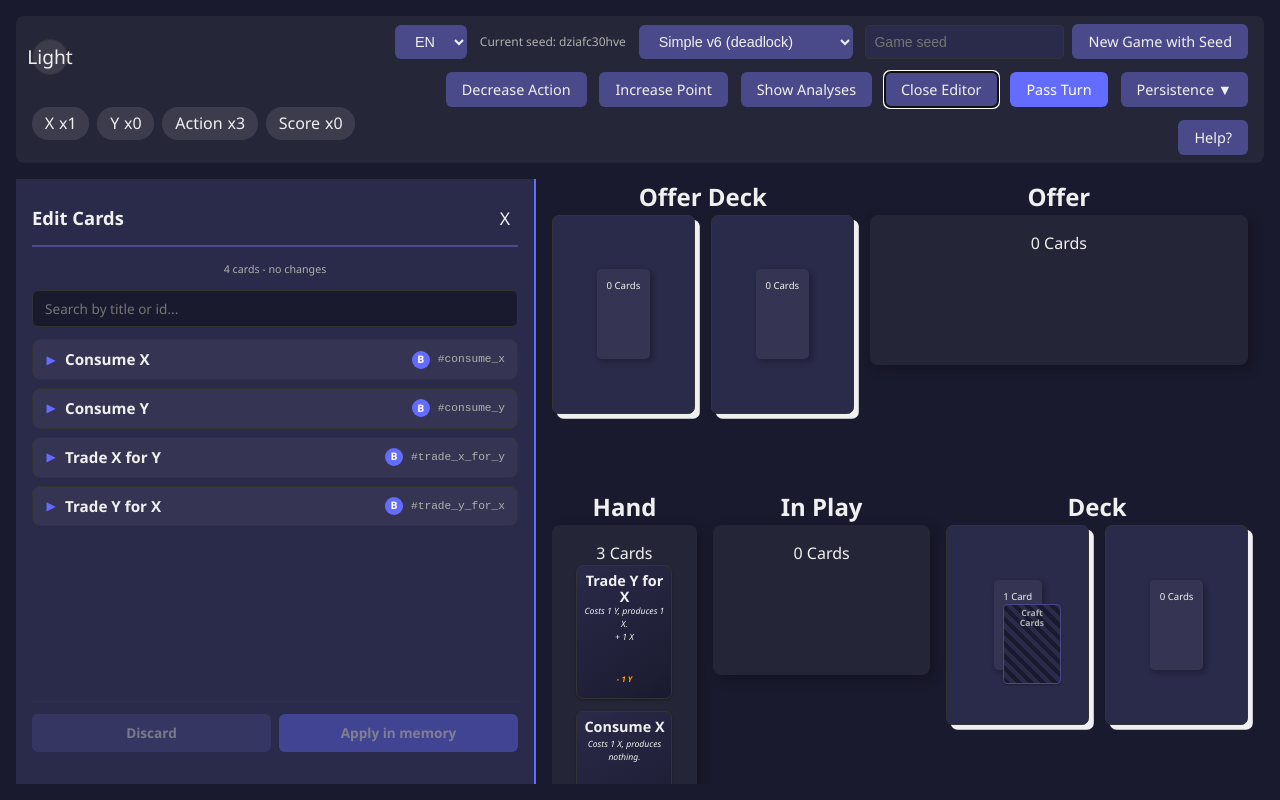
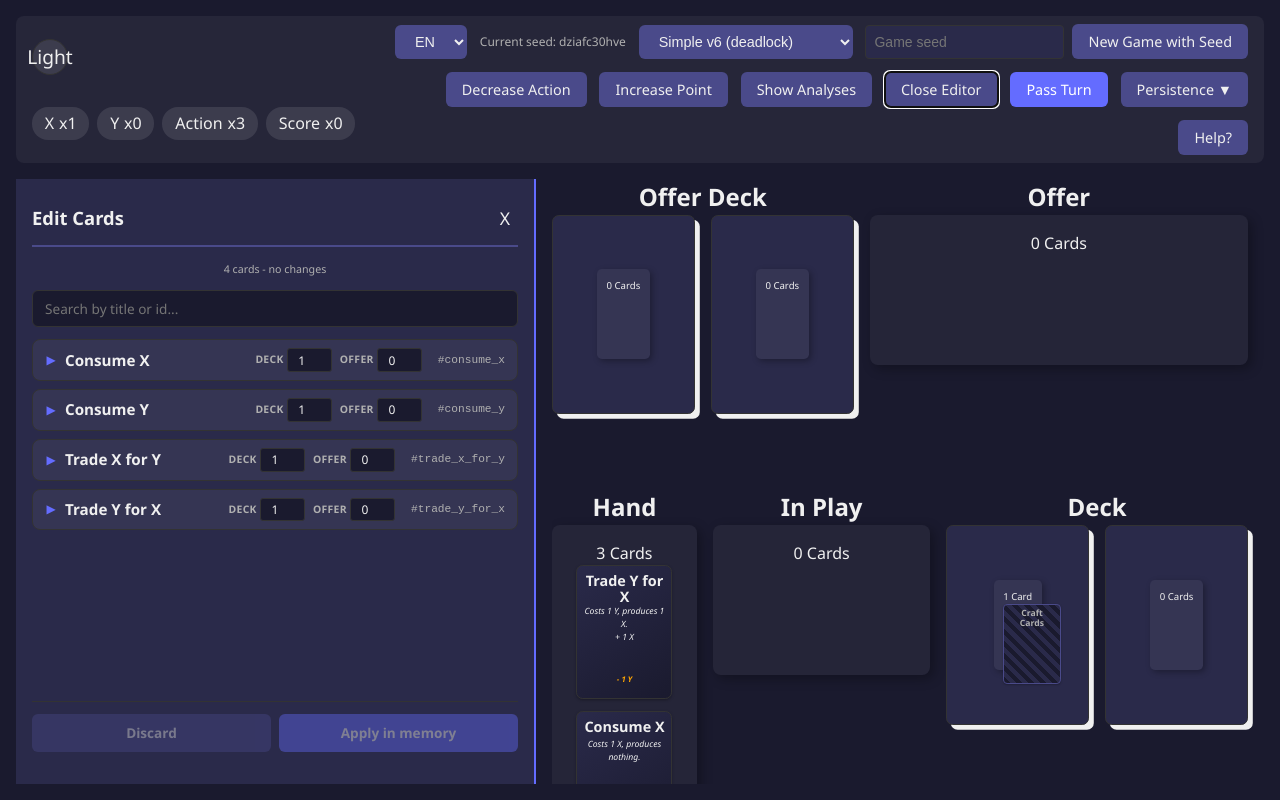
Before and after one commit to ufjf-gamelab/craft-cards, a React (Vite) app: page / in a window 1280 px wide. Both pictures are taken after a click on the button "Edit Cards". Built offline with nearby package versions, Linux system fonts and the light colour scheme.

Commit message:
alterar quantidade

```diff
--- a/src/App.tsx
+++ b/src/App.tsx
@@ -28,7 +28,7 @@ import { CartaType, GAME_INITIAL } from "./data/cartas";
 import PersistenceDropdown from "./PersistanceDropdown.tsx";
 import { availableModels } from "./models/index.ts";
 import TutorialModal from "./TutorialModal.tsx";
-import CardEditor, { DeckMembership } from "./CardEditor.tsx";
+import CardEditor, { DeckMembership, DeckQuantities } from "./CardEditor.tsx";
 import { useTranslation } from "react-i18next";
 
 type AnalysisTab = "petriNet" | "graph" | "historico";
@@ -320,43 +320,99 @@ function App() {
   const deckMembership: DeckMembership = React.useMemo(() => {
   const sourceModel = isCustomModel ? customModel : gameModel;
   if (!sourceModel) return {};
-    const baralhoIds = new Set<string>(
-      sourceModel.baralho.map((c: CartaType) => c.id)
-    );
-    const ofertaIds = new Set<string>(
-      sourceModel.baralhoDaOferta.map((c: CartaType) => c.id)
-    );
+
+  const baralhoCount = new Map<string, number>();
+  const ofertaCount = new Map<string, number>();
+
+  sourceModel.baralho.forEach((c: CartaType) => {
+    baralhoCount.set(c.id, (baralhoCount.get(c.id) || 0) + 1);
+  });
+  sourceModel.baralhoDaOferta.forEach((c: CartaType) => {
+    ofertaCount.set(c.id, (ofertaCount.get(c.id) || 0) + 1);
+  });
+
   const map: DeckMembership = {};
   allCards.forEach((c) => {
+    const b = baralhoCount.get(c.id) || 0;
+    const o = ofertaCount.get(c.id) || 0;
     map[c.id] = {
-        baralho: baralhoIds.has(c.id),
-        oferta: ofertaIds.has(c.id),
+      baralho: b > 0,
+      oferta: o > 0,
+      baralhoCount: b,
+      ofertaCount: o,
     };
   });
   return map;
 }, [allCards, gameModel, customModel, isCustomModel]);
 
-  const handleCardEditorSave = (updatedCards: CartaType[]) => {
+const handleCardEditorSave = (
+  updatedCards: CartaType[],
+  quantities: DeckQuantities
+) => {
   const map = new Map(updatedCards.map((c) => [c.id, c]));
 
-    const patchModel = (model: any) => ({
-      ...model,
-      baralho: model.baralho.map((c: CartaType) => map.get(c.id) ?? c),
-      baralhoDaOferta: model.baralhoDaOferta.map(
-        (c: CartaType) => map.get(c.id) ?? c
-      ),
+  const rebuildFromQuantities = (
+    originalDeck: CartaType[],
+    key: "baralho" | "oferta"
+  ): CartaType[] => {
+    const result: CartaType[] = [];
+    const seen = new Set<string>();
+
+    // Manter a ordem de primeira aparição do deck original
+    originalDeck.forEach((c) => {
+      if (seen.has(c.id)) return;
+      seen.add(c.id);
+      const q = quantities[c.id]?.[key] ?? 0;
+      const carta = map.get(c.id) ?? c;
+      for (let i = 0; i < q; i++) result.push(carta);
     });
 
+    // Adicionar cartas que não estavam no original mas agora têm quantidade
+    Object.entries(quantities).forEach(([id, q]) => {
+      if (!seen.has(id) && q[key] > 0) {
+        const carta = map.get(id);
+        if (carta) {
+          for (let i = 0; i < q[key]; i++) result.push(carta);
+        }
+      }
+    });
+
+    return result;
+  };
+
+  const buildPatchedModel = (model: any) => ({
+    ...model,
+    baralho: rebuildFromQuantities(model.baralho, "baralho"),
+    baralhoDaOferta: rebuildFromQuantities(model.baralhoDaOferta, "oferta"),
+  });
+
+  const currentModel = isCustomModel ? customModel : gameModel;
+  if (!currentModel) return;
+
+  const patched = buildPatchedModel(currentModel);
+
   if (isCustomModel) {
-      setCustomModel((prev: any) => (prev ? patchModel(prev) : prev));
+    setCustomModel(patched);
   } else {
-      setGameModel((prev: any) => (prev ? patchModel(prev) : prev));
+    setGameModel(patched);
   }
 
-    // Atualiza as cartas ativas no estado do jogo (mão, baralho, oferta, etc.)
   dispatch({ type: GameActions.UPDATE_CARDS, cards: updatedCards });
 
-    // Força remontagem do painel de análises (grafo, Petri net, métricas)
+  const newGame = setupNewGame(patched);
+
+  // ── Preserva o painel de análises aberto e a aba ativa ──
+  const newGameWithUI = {
+    ...newGame,
+    analisesVisiveis: game.analisesVisiveis,
+    activeTab: game.activeTab,
+  };
+
+  setGameFinished(false);
+  setFinalScore(null);
+  setFinishReason("none");
+  dispatch({ type: GameActions.LOAD_GAME, payload: newGameWithUI });
+
   setModelVersion((v) => v + 1);
 };
 
--- a/src/CardEditor.css
+++ b/src/CardEditor.css
@@ -332,3 +332,51 @@
     box-shadow: 4px 0 12px var(--shadow-color);
   }
 }
+
+.card-editor-quantity {
+  display: flex;
+  gap: 0.5rem;
+  align-items: center;
+  font-size: 0.7rem;
+  color: var(--text-secondary);
+  margin-right: 0.5rem;
+}
+
+.card-editor-quantity label {
+  display: flex;
+  align-items: center;
+  gap: 0.2rem;
+}
+
+.card-editor-quantity .q-label {
+  font-size: 0.65rem;
+  font-weight: 600;
+  text-transform: uppercase;
+  letter-spacing: 0.3px;
+}
+
+.card-editor-quantity input {
+  width: 45px;
+  padding: 0.15rem 0.3rem;
+  font-size: 0.75rem;
+  background: var(--bg-primary);
+  color: var(--text-primary);
+  border: 1px solid var(--border-color);
+  border-radius: 3px;
+  text-align: center;
+  font-family: inherit;
+}
+
+.card-editor-quantity input:focus {
+  outline: none;
+  border-color: var(--accent-color);
+}
+
+.card-editor-item-header {
+  cursor: default;
+}
+
+.card-editor-item-header h3,
+.card-editor-arrow {
+  cursor: pointer;
+}
--- a/src/CardEditor.tsx
+++ b/src/CardEditor.tsx
@@ -6,7 +6,17 @@ import { useCardTranslations } from "./i18n/useCardTranslations";
 
 export type DeckMembership = Record<
   string,
-  { baralho: boolean; oferta: boolean }
+  {
+    baralho: boolean;
+    oferta: boolean;
+    baralhoCount: number;
+    ofertaCount: number;
+  }
+>;
+
+export type DeckQuantities = Record<
+  string,
+  { baralho: number; oferta: number }
 >;
 
 type CardEditorProps = {
@@ -14,7 +24,7 @@ type CardEditorProps = {
   cards: CartaType[];
   availableResources: string[];
   deckMembership?: DeckMembership;
-  onSave: (cards: CartaType[]) => void;
+  onSave: (cards: CartaType[], quantities: DeckQuantities) => void;
 };
 
 export default function CardEditor({
@@ -29,6 +39,22 @@ export default function CardEditor({
 
   const [editableCards, setEditableCards] = useState<CartaType[]>(() =>
     JSON.parse(JSON.stringify(cards))
+  );
+
+  const buildInitialQuantities = (): DeckQuantities => {
+    const q: DeckQuantities = {};
+    cards.forEach((c) => {
+      const m = deckMembership?.[c.id];
+      q[c.id] = {
+        baralho: m?.baralhoCount ?? 0,
+        oferta: m?.ofertaCount ?? 0,
+      };
+    });
+    return q;
+  };
+
+  const [quantities, setQuantities] = useState<DeckQuantities>(
+    buildInitialQuantities
   );
   const [expandedId, setExpandedId] = useState<string | null>(null);
   const [dirty, setDirty] = useState(false);
@@ -47,7 +73,6 @@ export default function CardEditor({
     if (!query.trim()) return editableCards;
     const q = query.trim().toLowerCase();
     return editableCards.filter((c) => {
-      // Busca pelo título exibido (traduzido ou customizado) OU pelo id interno
       const tituloExibido = tr.tituloSmart(c).toLowerCase();
       const tituloBruto = c.titulo.toLowerCase();
       const id = c.id.toLowerCase();
@@ -62,6 +87,19 @@ export default function CardEditor({
     setEditableCards((prev) =>
       prev.map((c) => (c.id === id ? { ...c, ...patch } : c))
     );
+  };
+
+  const updateQuantity = (
+    id: string,
+    key: "baralho" | "oferta",
+    value: number
+  ) => {
+    setDirty(true);
+    const safe = Math.max(0, Math.min(99, Math.floor(value) || 0));
+    setQuantities((prev) => ({
+      ...prev,
+      [id]: { ...prev[id], [key]: safe },
+    }));
   };
 
   const updateResource = (
@@ -112,12 +150,13 @@ export default function CardEditor({
   };
 
   const handleSave = () => {
-    onSave(editableCards);
+    onSave(editableCards, quantities);
     setDirty(false);
   };
 
   const handleReset = () => {
     setEditableCards(JSON.parse(JSON.stringify(cards)));
+    setQuantities(buildInitialQuantities());
     setDirty(false);
   };
 
@@ -164,38 +203,68 @@ export default function CardEditor({
 
         {filteredCards.map((card) => {
           const expanded = expandedId === card.id;
-          const deck = deckMembership?.[card.id];
+          const q = quantities[card.id] ?? { baralho: 0, oferta: 0 };
           return (
             <div
               key={card.id}
               className={`card-editor-item ${expanded ? "expanded" : ""}`}
             >
-              <div
-                className="card-editor-item-header"
-                onClick={() => setExpandedId(expanded ? null : card.id)}
-              >
-                <span className="card-editor-arrow">
+              <div className="card-editor-item-header">
+                <span
+                  className="card-editor-arrow"
+                  onClick={() => setExpandedId(expanded ? null : card.id)}
+                >
                   {expanded ? "▼" : "▶"}
                 </span>
-                <h3>{tr.tituloSmart(card)}</h3>
-                <span className="card-editor-badges">
-                  {deck?.baralho && (
-                    <span
-                      className="badge badge-baralho"
-                      title={t("card_editor.badge_deck")}
-                    >
-                      B
+                <h3
+                  onClick={() => setExpandedId(expanded ? null : card.id)}
+                  style={{ cursor: "pointer" }}
+                >
+                  {tr.tituloSmart(card)}
+                </h3>
+
+                <span
+                  className="card-editor-quantity"
+                  onClick={(e) => e.stopPropagation()}
+                >
+                  <label>
+                    <span className="q-label">
+                      {t("card_editor.deck_count")}
                     </span>
-                  )}
-                  {deck?.oferta && (
-                    <span
-                      className="badge badge-oferta"
-                      title={t("card_editor.badge_offer")}
-                    >
-                      O
+                    <input
+                      type="number"
+                      min={0}
+                      max={99}
+                      value={q.baralho}
+                      onChange={(e) =>
+                        updateQuantity(
+                          card.id,
+                          "baralho",
+                          parseInt(e.target.value)
+                        )
+                      }
+                    />
+                  </label>
+                  <label>
+                    <span className="q-label">
+                      {t("card_editor.offer_count")}
                     </span>
-                  )}
+                    <input
+                      type="number"
+                      min={0}
+                      max={99}
+                      value={q.oferta}
+                      onChange={(e) =>
+                        updateQuantity(
+                          card.id,
+                          "oferta",
+                          parseInt(e.target.value)
+                        )
+                      }
+                    />
+                  </label>
                 </span>
+
                 <span className="card-editor-id">#{card.id}</span>
               </div>
 
--- a/src/Carta.tsx
+++ b/src/Carta.tsx
@@ -19,6 +19,9 @@ export default function Carta({
 
   const titulo = tr.tituloSmart(carta);
   const texto = tr.textoSmart(carta);
+
+  // Identidade da cópia física. Fallback para id (compat. com saves antigos).
+  const instanceKey = carta._instanceId ?? carta.id;
 
   const back = <h1>Craft Cards</h1>;
   const front = (
@@ -47,7 +50,7 @@ export default function Carta({
   return (
     <AnimatePresence>
       <motion.div
-        layoutId={carta.id}
+        layoutId={instanceKey}
         initial={{ scale: 1.0 }}
         animate={{ scale: 1.0 }}
         exit={{ scale: 1.0 }}
--- a/src/Oferta.tsx
+++ b/src/Oferta.tsx
@@ -37,7 +37,7 @@ export default function Oferta() {
         <ListaDeCartas>
           {game.oferta.map((item) => (
             <Carta
-              key={item.id}
+              key={item._instanceId ?? item.id}
               carta={item}
               onCartaClick={() => {
                 onCompraCartaClick(item);
--- a/src/data/cartas.ts
+++ b/src/data/cartas.ts
@@ -38,6 +38,8 @@ export type CartaType = {
   texto: string;
   custo: Array<RecursoType>;
   ganho: Array<RecursoType>;
+  /** Identificador único por cópia física. Gerado em setupNewGame. */
+  _instanceId?: string;
 };
 
 export type RecursoType = {
--- a/src/i18n/locales/en/common.json
+++ b/src/i18n/locales/en/common.json
@@ -60,7 +60,9 @@
     "discard": "Discard",
     "apply_memory": "Apply in memory",
     "badge_deck": "Deck",
-    "badge_offer": "Offer Deck"
+    "badge_offer": "Offer Deck",
+    "deck_count": "Deck",
+    "offer_count": "Offer"
   },
   "game": {
     "hand": "Hand",
--- a/src/i18n/locales/pt/common.json
+++ b/src/i18n/locales/pt/common.json
@@ -60,7 +60,9 @@
     "discard": "Descartar",
     "apply_memory": "Aplicar em memória",
     "badge_deck": "Baralho",
-    "badge_offer": "Baralho da Oferta"
+    "badge_offer": "Baralho da Oferta",
+    "deck_count": "Baralho",
+  "offer_count": "Oferta"
   },
   "game": {
     "hand": "Mão",
```
Also changed, not shown: src/Baralho.tsx (+7 -1 lines), src/Descarte.tsx (+10 -5 lines), src/Game.ts (+91 -48 lines), src/Jogador.tsx (+6 -2 lines). Lines whose indentation alone changed are shown as unchanged.
